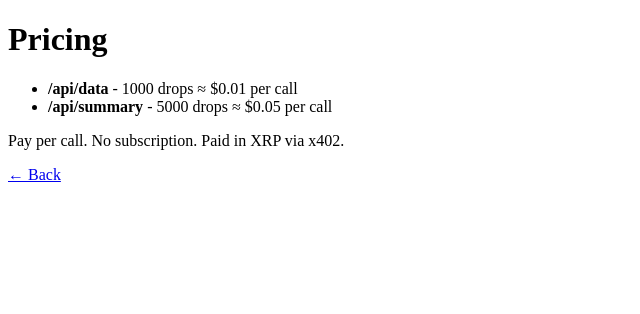
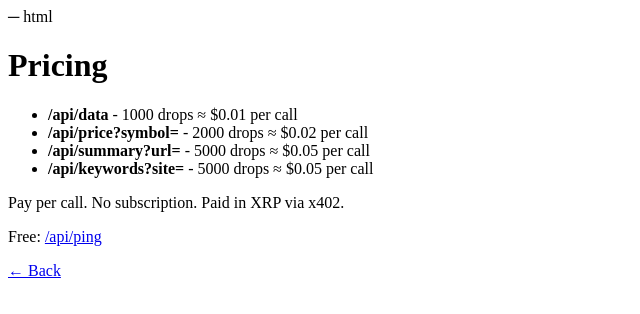
Before and after one commit to emcashflow/xrp-agentic-paywall, a website: page pricing.html in a window 1280 px wide. Shown: the whole page, without its empty margins (0-640 px from the left). Drawn offline with Linux system fonts and the light colour scheme.

Commit message:
Update pricing.html

```diff
--- a/pricing.html
+++ b/pricing.html
@@ -1,13 +1,18 @@
+  ─ html
       <!DOCTYPE html>
       <html>
-<head><title>Pricing - AgentPay API</title><meta name="viewport" content="width=device-width, initial-scale=1"></head>
+      <head><title>Pricing - AgentPay API</title><meta name="viewport" content="width=device-width,
+      initial-scale=1"></head>
       <body>
       <h1>Pricing</h1>
       <ul>
       <li><strong>/api/data</strong> - 1000 drops ≈ $0.01 per call</li>
-<li><strong>/api/summary</strong> - 5000 drops ≈ $0.05 per call</li>
+      <li><strong>/api/price?symbol=</strong> - 2000 drops ≈ $0.02 per call</li>
+      <li><strong>/api/summary?url=</strong> - 5000 drops ≈ $0.05 per call</li>
+      <li><strong>/api/keywords?site=</strong> - 5000 drops ≈ $0.05 per call</li>
       </ul>
       <p>Pay per call. No subscription. Paid in XRP via x402.</p>
+      <p>Free: <a href="/api/ping">/api/ping</a></p>
       <a href="/">← Back</a>
       </body>
       </html>
```
Lines whose indentation alone changed are shown as unchanged.
